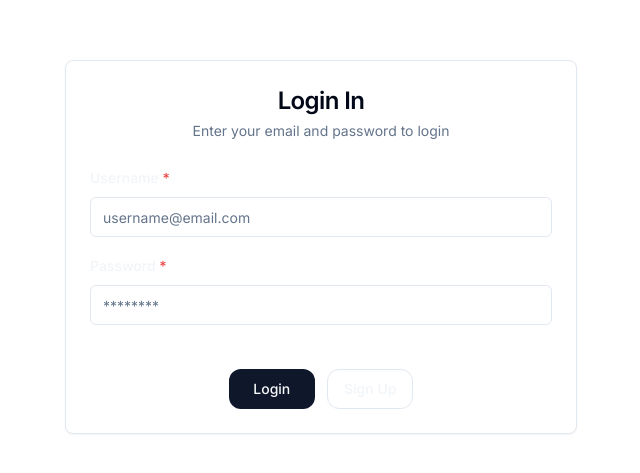
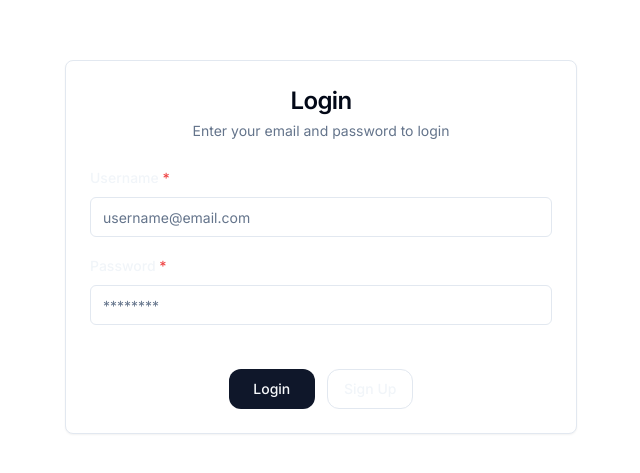
Before and after one commit to hazamashoken/CC_Group7_CW2_FE, a Next.js app in the folder app/: page /login in a window 1280 px wide. Shown: the part 153-626 px from the top of the page, without its empty margins (319-959 px from the left). Built offline with nearby package versions, Linux system fonts and the light colour scheme; no server answers.

Commit message:
Fix typo

```diff
--- a/app/app/(auth)/login/page.tsx
+++ b/app/app/(auth)/login/page.tsx
@@ -27,7 +27,7 @@ export default async function LoginPage(props: ILoginFormProps) {
       <div className="w-full m-auto bg-white lg:max-w-lg">
       <Card>
           <CardHeader className="space-y-1">
-            <CardTitle className="text-2xl text-center">Login In</CardTitle>
+            <CardTitle className="text-2xl text-center">Login</CardTitle>
             <CardDescription className="text-center">
               Enter your email and password to login
             </CardDescription>
--- a/app/app/(auth)/signup/page.tsx
+++ b/app/app/(auth)/signup/page.tsx
@@ -20,9 +20,6 @@ export default async function SignupPage() {
     <Card>
         <CardHeader className="space-y-1">
           <CardTitle className="text-2xl text-center">Sign Up</CardTitle>
-          <CardDescription className="text-center">
-            Enter your email and password to login
-          </CardDescription>
         </CardHeader>
       <SignUpForm />
       </Card>
```
